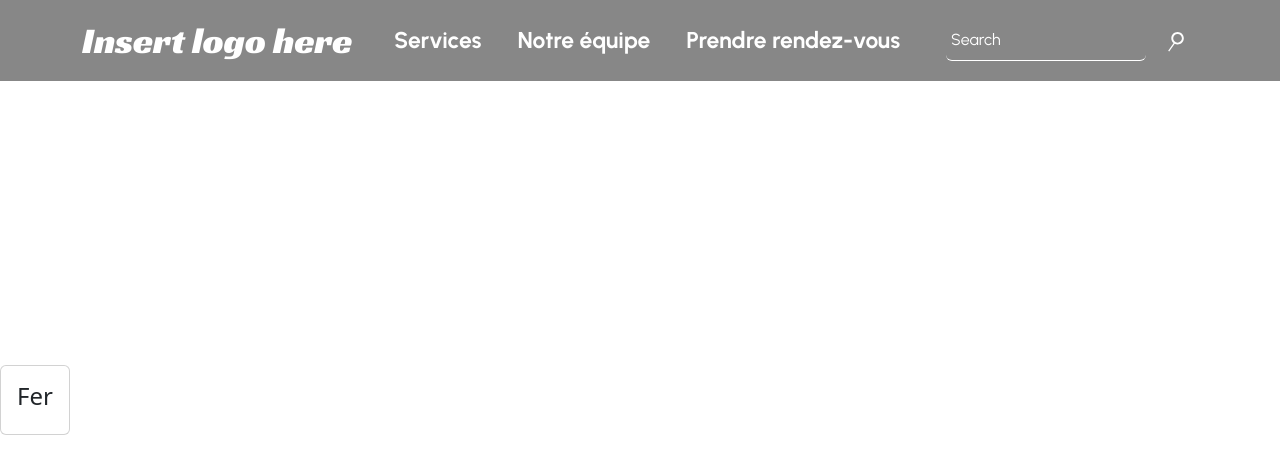
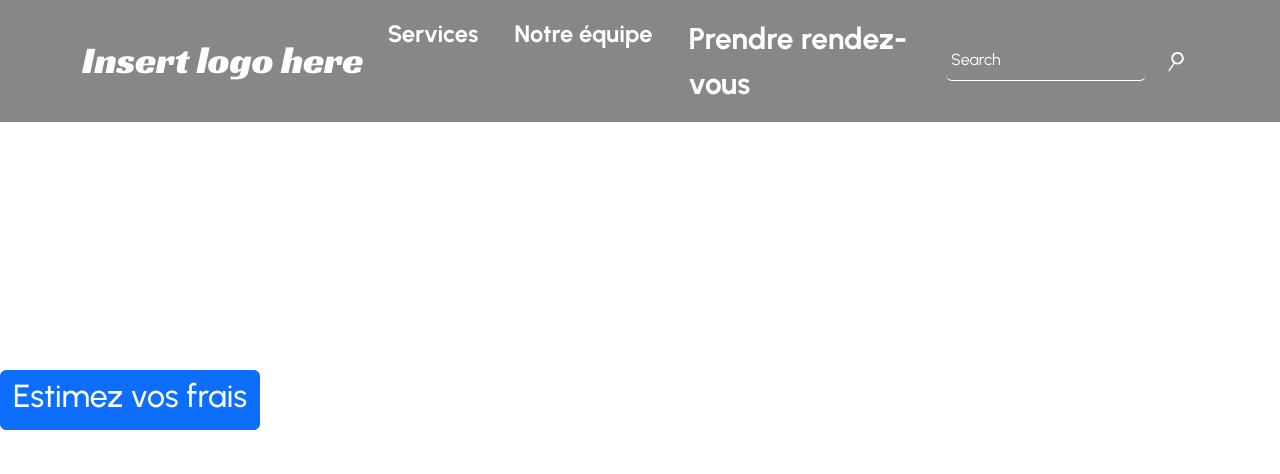
Before and after one commit to AnLau25/webProj1, a React (Vite) app: page / in a window 1280 px wide. Shown: the top 474 px of the page. Built offline with nearby package versions, Linux system fonts and the light colour scheme.

Commit message:
ServCards

```diff
--- a/src/App.jsx
+++ b/src/App.jsx
@@ -1,13 +1,16 @@
 import NavBar from './comps/NavBar'
 import ServCards from './comps/ServCards'
+import Redbnt from './comps/Redbnt'
 
 function app() {
   return (
     <div>
       <NavBar />
-      <ServCards/>
+      <Redbnt/>
     </div>
   )
 }
 
 export default app
+
+// <ServCards imgprop='./src/assets/impact-cars 1.png' servprop='Entretien' />
--- /dev/null
+++ b/src/comps/Redbnt.jsx
@@ -0,0 +1,14 @@
+import React from 'react'
+import { Button } from 'react-bootstrap'
+
+const Redbnt = () => {
+  return (
+    <div>
+        <Button>
+            <h2>Estimez vos frais</h2>
+        </Button>
+    </div>
+  )
+}
+
+export default Redbnt
--- /dev/null
+++ b/src/comps/Redbtn.css
@@ -0,0 +1,8 @@
+Button{
+    background-color: rgba(163, 20, 20, 1);
+}
+
+h2{
+    color: white;
+    font-family: 'Urbanist', sans-serif;
+}
--- a/src/comps/ServCards.css
+++ b/src/comps/ServCards.css
@@ -0,0 +1,97 @@
+* {
+    margin: 0px;
+    padding: 0px;
+    font-family: 'Urbanist', sans-serif;
+}
+
+img {
+    height: auto;
+    width: 100%;
+
+}
+
+.card {
+    border-radius: 50px;
+    height: 523px;
+    width: 334px;
+    margin: 50px;
+    box-shadow: 5px 5px 20px black;
+    overflow: hidden;
+    position: relative;
+}
+
+.card:hover {
+    cursor: pointer;
+}
+
+h1,
+.nav-link {
+    font-weight: bold;
+
+}
+
+h1 {
+    font-size: 50px;
+}
+
+.nav-link {
+    font-size: 30px;
+}
+
+.intro {
+    width: auto;
+    height: auto;
+    padding: 20px;
+    color: white;
+    bottom: 0;
+    z-index: 1;
+    box-sizing: border-box;
+    position: absolute;
+    transform: translateY(309px);
+    transition: all .5s cubic-bezier(.13, .62, .81, .91) 0s;
+    background: linear-gradient(to bottom, rgba(134, 134, 134, 0.0)2%, rgba(0, 0, 0, 0.65)13%, rgba(0, 0, 0, 0.8)45%, rgba(0, 0, 0, 1)65%);
+}
+
+.intro:hover .intro {
+    transform: translateY(0);
+}
+
+.intro,
+.card:after {
+    width: 100%;
+    position: absolute;
+    left: 0;
+}
+
+.card:after {
+    content: '';
+    height: 100%;
+    top: 0;
+    transition: .5s;
+}
+
+.card:hover .intro {
+    transform: translateY(0);
+}
+
+.card:hover:after {
+    background: linear-gradient(to bottom, rgba(134, 134, 134, 0)4%, rgba(0, 0, 0, 0.40)30%, rgba(0, 0, 0, 0.70)50%, rgba(0, 0, 0, 0.80)59%);
+
+}
+
+.nav-link {
+    position: relative;
+    display: inline-block;
+    text-decoration: none;
+}
+
+.nav-link em::before {
+    content: "";
+    display: inline-block;
+    width: 100px;
+    /* adjust the width as needed */
+    height: 1px;
+    background-color: white;
+    margin-right: 10px;
+    vertical-align: middle;
+}
--- a/src/comps/ServCards.jsx
+++ b/src/comps/ServCards.jsx
@@ -1,15 +1,23 @@
 import React from 'react'
+import './ServCards.css'
 
-const ServCards = () => {
-  return (
-    <div class='card'>
-        <div class='card-body'>
-            <h4 class='card-tile'>Fer</h4>
-
+const ServCards = ({ imgprop, servprop }) => {
+    return (
+        <div className='card'>
+            <img src={imgprop} alt={servprop} />
+            <div class='intro'>
+                <h1 class='card-tile'><em>{servprop}</em></h1>
+                <p>Brève description du service en question. Quelques lignes pour attirer l'attention et résumer les autres sous-services.</p>
+                <p>Brève description du service, des pièces, des produits utilisés, éventuellement une estimation des coûts et des précisions sur les délais. Sans être trop technique, mais suffisamment pour donner à la personne une idée du service. Justifier les coûts... </p>
+                <ul>
+                    <li>Possible</li>
+                    <li>Pointform</li>
+                    <li>de sous-services</li>
+                </ul>
+                <a class="nav-link" href="#"> <em>Experts</em></a>
+            </div>
         </div>
-
-    </div>
-  )
+    )
 }
 
 export default ServCards
```
Also changed, not shown: src/assets/impact-cars 1.png (added).
